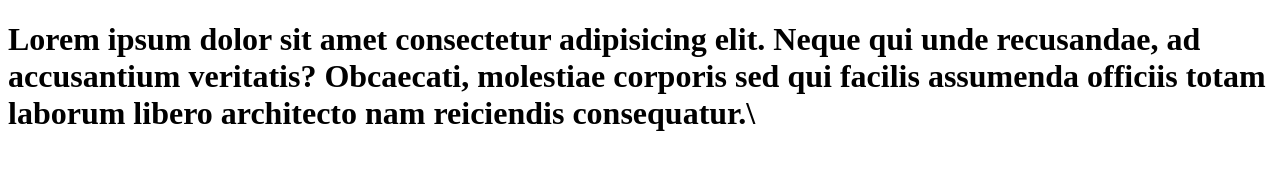
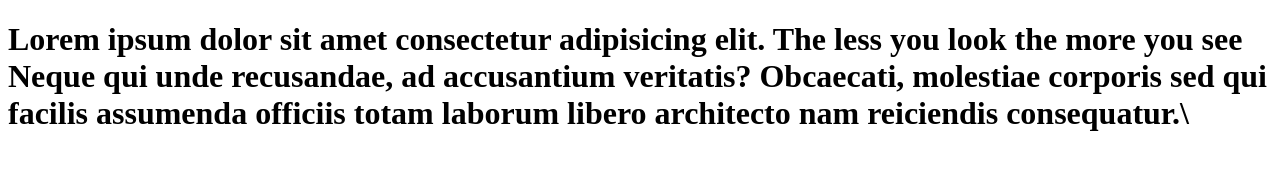
Before and after one commit to TETRATETRA/GitWebsite, a plain HTML site: page index.html in a window 1280 px wide. Drawn offline with Linux system fonts and the light colour scheme.

Commit message:
Update index file

```diff
--- a/index.html
+++ b/index.html
@@ -7,6 +7,7 @@
 </head>
 <body>
     <h1>Lorem ipsum dolor sit amet consectetur adipisicing elit.
+        The less you look the more you see
         Neque qui unde recusandae, ad accusantium veritatis? Obcaecati, molestiae corporis sed qui facilis assumenda officiis totam laborum libero architecto nam reiciendis consequatur.\
     </h1>
 </body>
```
